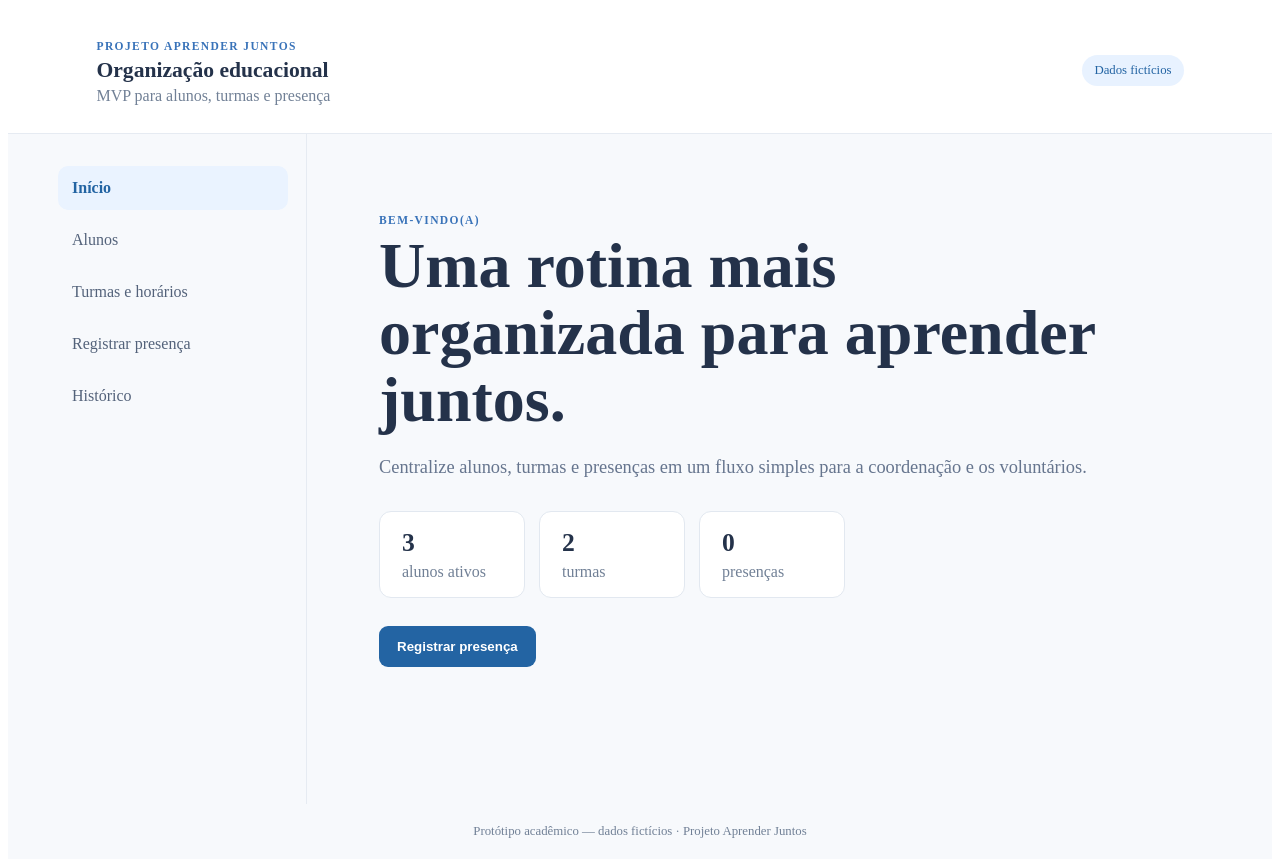
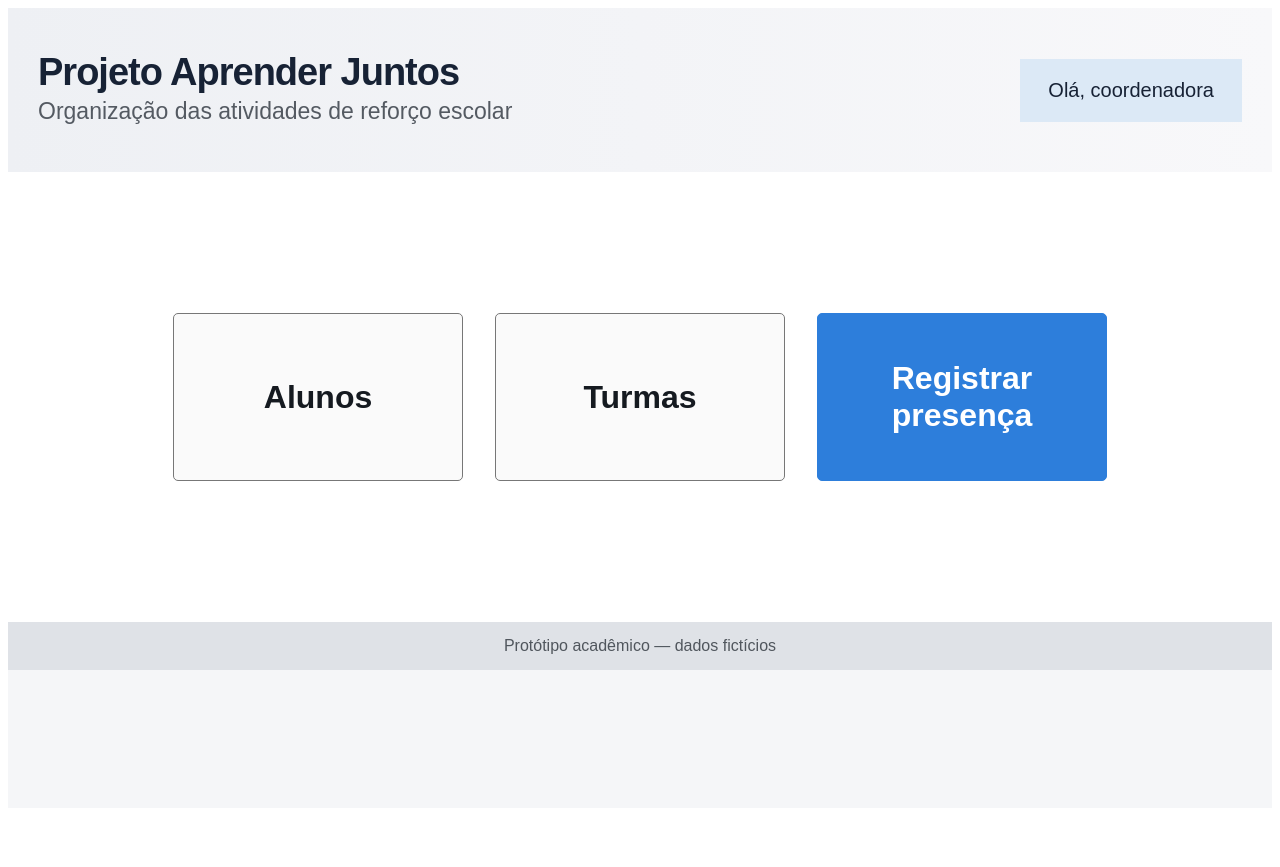
Before and after one commit to guicirelli/projeto-aprender-juntos, an Angular app: page / in a window 1280 px wide. After the commit the page ends 816 px from the top, so only its background shows below. Built offline with nearby package versions, Linux system fonts and the light colour scheme.

Commit message:
style: alinha telas ao prototipo da experiencia dois

```diff
--- a/src/app/app.html
+++ b/src/app/app.html
@@ -1,9 +1,14 @@
-<header class="topbar"><div><span class="eyebrow">Projeto Aprender Juntos</span><h1>Organização educacional</h1><p class="subtitle">MVP para alunos, turmas e presença</p></div><span class="badge">Dados fictícios</span></header>
-<main class="layout"><nav class="sidebar" aria-label="Navegação principal"><button [class.active]="activeSection() === 'inicio'" (click)="setSection('inicio')">Início</button><button [class.active]="activeSection() === 'alunos'" (click)="setSection('alunos')">Alunos</button><button [class.active]="activeSection() === 'turmas'" (click)="setSection('turmas')">Turmas e horários</button><button [class.active]="activeSection() === 'presenca'" (click)="setSection('presenca')">Registrar presença</button><button [class.active]="activeSection() === 'historico'" (click)="setSection('historico')">Histórico</button></nav>
-<section class="content" aria-live="polite"><p *ngIf="message()" class="message" role="status">{{ message() }}</p><ng-container [ngSwitch]="activeSection()">
-<section *ngSwitchCase="'inicio'" class="hero"><span class="eyebrow">Bem-vindo(a)</span><h2>Uma rotina mais organizada para aprender juntos.</h2><p>Centralize alunos, turmas e presenças em um fluxo simples para a coordenação e os voluntários.</p><div class="stats"><div><strong>{{ students().length }}</strong><span>alunos ativos</span></div><div><strong>{{ classes().length }}</strong><span>turmas</span></div><div><strong>{{ presentCount() }}</strong><span>presenças</span></div></div><button class="primary" (click)="setSection('presenca')">Registrar presença</button></section>
-<section *ngSwitchCase="'alunos'" class="panel"><div class="panel-heading"><div><span class="eyebrow">Cadastro e consulta</span><h2>Alunos</h2></div><input aria-label="Buscar aluno" placeholder="Buscar aluno" [ngModel]="search()" (ngModelChange)="search.set($event)"></div><div class="form-grid"><label>Nome completo *<input [(ngModel)]="form.name" placeholder="Ex.: Ana Souza"></label><label>Idade *<input type="number" min="1" max="100" [(ngModel)]="form.age"></label><label>Série *<input [(ngModel)]="form.grade" placeholder="Ex.: 7º ano"></label><label>Responsável *<input [(ngModel)]="form.guardian" placeholder="Dado fictício"></label><label>Turma *<select [(ngModel)]="form.classId"><option *ngFor="let group of classes()" [ngValue]="group.id">{{ group.name }}</option></select></label></div><button class="primary" (click)="addStudent()">Cadastrar aluno</button><div class="student-list"><article *ngFor="let student of filteredStudents()"><div><strong>{{ student.name }}</strong><small>{{ student.grade }} · {{ className(student.classId) }} · responsável: {{ student.guardian }}</small></div><span class="status">Ativo</span></article></div></section>
-<section *ngSwitchCase="'turmas'" class="panel"><span class="eyebrow">Organização</span><h2>Turmas e horários</h2><div class="class-card" *ngFor="let group of classes()"><div><strong>{{ group.name }}</strong><span>{{ group.subject }} · {{ group.day }} · {{ group.time }}</span><small>Voluntário: {{ group.volunteer }} · {{ students().filter(s => s.classId === group.id).length }}/{{ group.capacity }} vagas ocupadas</small></div></div></section>
-<section *ngSwitchCase="'presenca'" class="panel"><span class="eyebrow">Controle de participação</span><h2>Registrar presença</h2><div class="toolbar"><label>Turma<select [ngModel]="selectedClassId()" (ngModelChange)="selectedClassId.set($event)"><option *ngFor="let group of classes()" [ngValue]="group.id">{{ group.name }}</option></select></label><label>Data<input type="date" [ngModel]="selectedDate()" (ngModelChange)="selectedDate.set($event)"></label></div><div class="attendance-list"><article *ngFor="let student of studentsInSelectedClass()"><div><strong>{{ student.name }}</strong><small>{{ student.grade }}</small></div><div class="choices"><button [class.selected]="attendanceDraft()[student.id] === true" (click)="setAttendance(student.id, true)" [attr.aria-pressed]="attendanceDraft()[student.id] === true">Presente</button><button [class.absent]="attendanceDraft()[student.id] === false" (click)="setAttendance(student.id, false)" [attr.aria-pressed]="attendanceDraft()[student.id] === false">Ausente</button></div></article></div><button class="primary" (click)="saveAttendance()">Salvar registro</button></section>
-<section *ngSwitchCase="'historico'" class="panel"><span class="eyebrow">Acompanhamento</span><h2>Histórico de presença</h2><div class="student-list"><article *ngFor="let student of students()"><div><strong>{{ student.name }}</strong><small>{{ className(student.classId) }}</small><div *ngFor="let record of recordsForStudent(student.id)" class="record">{{ record.date | date:'dd/MM/yyyy' }} — {{ record.present ? 'Presente' : 'Ausente' }}</div></div><span class="status">{{ recordsForStudent(student.id).length }} registros</span></article></div></section>
-</ng-container></section></main><footer>Protótipo acadêmico — dados fictícios · Projeto Aprender Juntos</footer>
+<ng-container *ngIf="activeSection() === 'inicio'; else innerApp">
+  <header class="home-header"><div><h1>Projeto Aprender Juntos</h1><p>Organização das atividades de reforço escolar</p></div><div class="welcome">Olá, coordenadora</div></header>
+  <main class="home-content"><button class="home-card" (click)="setSection('alunos')">Alunos</button><button class="home-card" (click)="setSection('turmas')">Turmas</button><button class="home-card primary-card" (click)="setSection('presenca')">Registrar presença</button></main>
+  <footer>Protótipo acadêmico — dados fictícios</footer>
+</ng-container>
+<ng-template #innerApp>
+  <div class="app-shell"><aside class="app-sidebar"><h2>Projeto<br>Aprender Juntos</h2><nav aria-label="Navegação principal"><button [class.active]="activeSection() === 'inicio'" (click)="setSection('inicio')">⌂ <span>Início</span></button><button [class.active]="activeSection() === 'alunos'" (click)="setSection('alunos')">♟ <span>Alunos</span></button><button [class.active]="activeSection() === 'turmas'" (click)="setSection('turmas')">♟ <span>Turmas</span></button><button [class.active]="activeSection() === 'presenca'" (click)="setSection('presenca')">▣ <span>Registrar presença</span></button><button [class.active]="activeSection() === 'historico'" (click)="setSection('historico')">▤ <span>Resultados</span></button></nav></aside>
+  <main class="app-main"><p *ngIf="message()" class="message" role="status">{{ message() }}</p><ng-container [ngSwitch]="activeSection()">
+    <section *ngSwitchCase="'alunos'" class="screen"><h1>Alunos</h1><p class="screen-subtitle">Cadastre e consulte os alunos do projeto.</p><div class="form-grid"><label>Nome completo *<input [(ngModel)]="form.name" placeholder="Ex.: Ana Souza"></label><label>Idade *<input type="number" [(ngModel)]="form.age"></label><label>Série *<input [(ngModel)]="form.grade" placeholder="Ex.: 7º ano"></label><label>Responsável *<input [(ngModel)]="form.guardian" placeholder="Dado fictício"></label></div><button class="blue-button" (click)="addStudent()">Cadastrar aluno</button><div class="result-table"><div class="table-head"><b>Aluno</b><b>Turma</b><b>Status</b></div><div class="table-row" *ngFor="let student of filteredStudents()"><span>{{ student.name }}<small>{{ student.grade }}</small></span><span>{{ className(student.classId) }}</span><span class="green-pill">Ativo</span></div></div></section>
+    <section *ngSwitchCase="'turmas'" class="screen"><h1>Turmas</h1><p class="screen-subtitle">Organização das atividades e horários.</p><div class="result-table"><div class="table-head"><b>Turma</b><b>Horário</b><b>Alunos</b></div><div class="table-row" *ngFor="let group of classes()"><span>{{ group.name }}<small>{{ group.subject }}</small></span><span>{{ group.day }} · {{ group.time }}</span><span>{{ students().filter(s => s.classId === group.id).length }}/{{ group.capacity }}</span></div></div></section>
+    <section *ngSwitchCase="'presenca'" class="screen attendance-screen"><h1>Registrar presença</h1><p class="screen-subtitle">Confira os dados antes de salvar.</p><div class="toolbar"><label>Turma<select [ngModel]="selectedClassId()" (ngModelChange)="selectedClassId.set($event)"><option *ngFor="let group of classes()" [ngValue]="group.id">{{ group.name }}</option></select></label><label>Data da aula<input type="date" [ngModel]="selectedDate()" (ngModelChange)="selectedDate.set($event)"></label></div><div class="attendance-table"><div class="table-head"><b>Aluno</b><b>Situação de presença</b></div><div class="table-row" *ngFor="let student of studentsInSelectedClass()"><span>{{ student.name }}</span><span class="radio-options"><button [class.radio-selected]="attendanceDraft()[student.id] === true" (click)="setAttendance(student.id, true)">◉ Presente</button><button [class.radio-selected]="attendanceDraft()[student.id] === false" (click)="setAttendance(student.id, false)">◯ Ausente</button></span></div></div><label class="observation">Observação <em>(opcional)</em><textarea placeholder="Participou da atividade"></textarea></label><div class="actions"><button class="cancel-button" (click)="setSection('inicio')">Cancelar</button><button class="blue-button" (click)="saveAttendance()">Salvar presença</button></div></section>
+    <section *ngSwitchCase="'historico'" class="screen results-screen"><h1>Resultado do registro</h1><div class="success-box"><span>✓</span><strong>Presença registrada com sucesso</strong></div><div class="details"><h2>Detalhes do registro</h2><p><b>Aluno:</b> <span>{{ studentsInSelectedClass()[0]?.name || 'Ana Souza' }}</span></p><p><b>Turma:</b> <span>{{ className(selectedClassId()) }}</span></p><p><b>Data:</b> <span>{{ selectedDate() | date:'dd/MM/yyyy' }}</span></p><p><b>Situação:</b> <span class="green-pill">✓ Presente</span></p></div><div class="details"><h2>Lista de registros</h2><div class="table-head"><b>Aluno</b><b>Situação</b><b>Data</b></div><div class="table-row" *ngFor="let student of studentsInSelectedClass()"><span>{{ student.name }}</span><span class="green-pill">✓ Presente</span><span>{{ selectedDate() | date:'dd/MM/yyyy' }}</span></div></div><div class="actions"><button class="cancel-button" (click)="setSection('inicio')">← Voltar ao menu</button><button class="blue-button" (click)="setSection('presenca')">＋ Registrar nova presença</button></div></section>
+  </ng-container></main></div><footer>Protótipo acadêmico — dados fictícios</footer>
+</ng-template>
```
Also changed, not shown: src/app/app.css.
